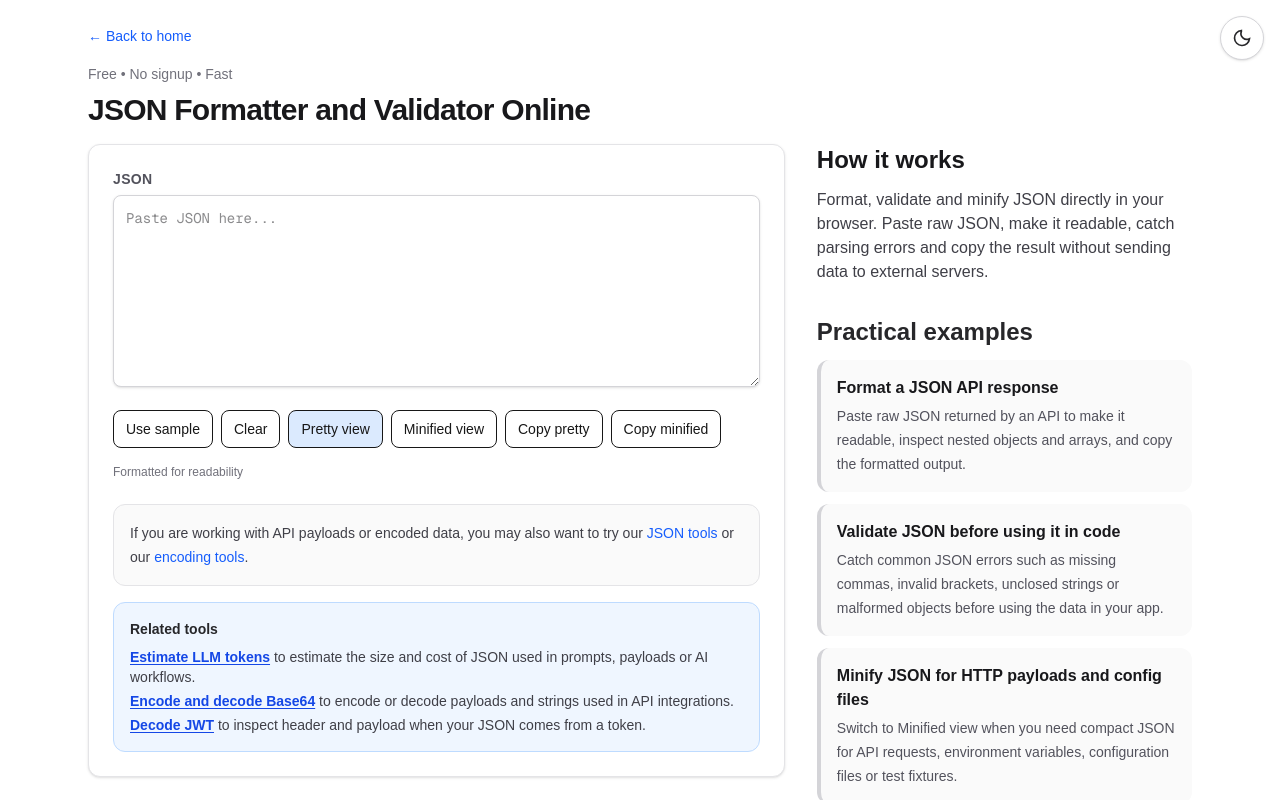
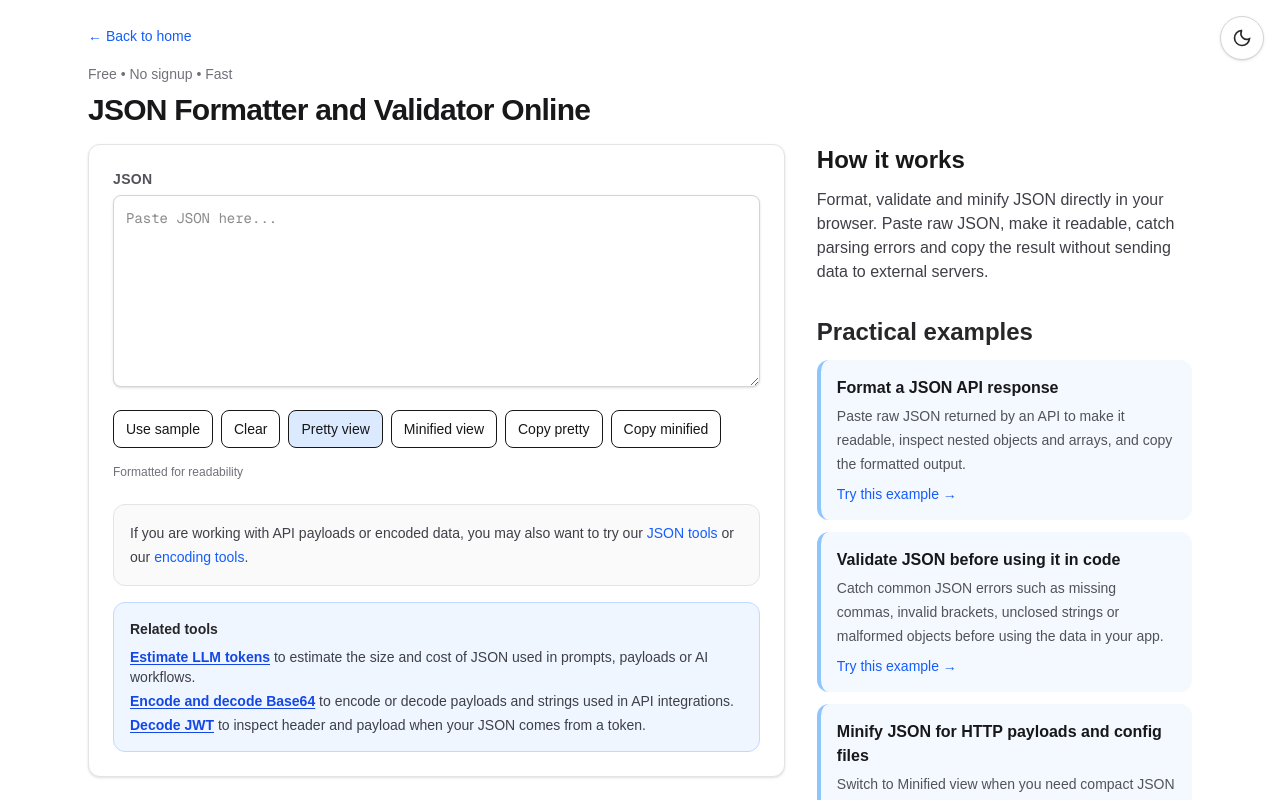
Before and after one commit to elpablo/calcolafacile, a Next.js app: page /en/json-formatter in a window 1280 px wide. Shown: the top 800 px of the page. Built offline with nearby package versions, Linux system fonts and the light colour scheme.

Commit message:
Add example handling and localization support to JsonFormatter component

```diff
--- a/src/components/tools/json/JsonFormatterCore.js
+++ b/src/components/tools/json/JsonFormatterCore.js
@@ -1,9 +1,11 @@
 "use client";
 
 import Link from "next/link";
+import { useSearchParams } from "next/navigation";
 import { useMemo, useState } from "react";
 import ToolLayout, { ResultBox } from "@/components/ToolLayout";
 import JsonCodeBlock from "@/components/tools/json/JsonCodeBlock";
+import { jsonFormatterExamples } from "@/data/toolExamples/jsonFormatterExamples";
 
 function formatJson(text) {
     try {
@@ -34,8 +36,27 @@ export default function JsonFormatterCore({ content }) {
         relatedLinks,
     } = content;
 
-    const [input, setInput] = useState("");
-    const [viewMode, setViewMode] = useState("pretty");
+    const searchParams = useSearchParams();
+
+    const [lastSearchParams, setLastSearchParams] = useState(searchParams);
+    const [input, setInput] = useState(() => {
+        const key = searchParams.get("example");
+        return key ? (jsonFormatterExamples[key]?.input ?? "") : "";
+    });
+    const [viewMode, setViewMode] = useState(() => {
+        const key = searchParams.get("example");
+        return key ? (jsonFormatterExamples[key]?.viewMode ?? "pretty") : "pretty";
+    });
+
+    if (lastSearchParams !== searchParams) {
+        setLastSearchParams(searchParams);
+        const exampleKey = searchParams.get("example");
+        const example = exampleKey ? jsonFormatterExamples[exampleKey] : null;
+        if (example) {
+            setInput(example.input);
+            setViewMode(example.viewMode ?? "pretty");
+        }
+    }
 
     const getMinified = (text) => {
         try {
@@ -104,13 +125,19 @@ export default function JsonFormatterCore({ content }) {
 
             <div className="mb-4 flex gap-2 flex-wrap">
                 <button
-                    onClick={() => setInput(sampleJson)}
+                    onClick={() => {
+                        setInput(sampleJson);
+                        setViewMode("pretty");
+                    }}
                     className="rounded-lg border px-3 py-2 text-sm hover:bg-zinc-100 dark:hover:bg-zinc-800"
                 >
                     {labels.useSample}
                 </button>
                 <button
-                    onClick={() => setInput("")}
+                    onClick={() => {
+                        setInput("");
+                        setViewMode("pretty");
+                    }}
                     className="rounded-lg border px-3 py-2 text-sm hover:bg-zinc-100 dark:hover:bg-zinc-800"
                 >
                     {labels.clear}
--- /dev/null
+++ b/src/data/toolExamples/jsonFormatterExamples.js
@@ -0,0 +1,14 @@
+export const jsonFormatterExamples = {
+    minifiedApi: {
+        input: `{"user":{"id":123,"name":"John Smith","roles":["admin","editor"]},"active":true}`,
+        viewMode: "pretty",
+    },
+    invalidJson: {
+        input: `{"name":"John", age:30}`,
+        viewMode: "pretty",
+    },
+    nestedConfig: {
+        input: `{"app":{"name":"Demo API","features":{"auth":true,"billing":false},"limits":{"requestsPerMinute":1000}}}`,
+        viewMode: "minified",
+    },
+};
--- a/src/locales/tools/jsonFormatter.en.js
+++ b/src/locales/tools/jsonFormatter.en.js
@@ -29,16 +29,19 @@ const jsonFormatterEn = {
             title: "Format a JSON API response",
             description:
                 "Paste raw JSON returned by an API to make it readable, inspect nested objects and arrays, and copy the formatted output.",
+            href: "/en/json-formatter?example=minifiedApi",
         },
         {
             title: "Validate JSON before using it in code",
             description:
                 "Catch common JSON errors such as missing commas, invalid brackets, unclosed strings or malformed objects before using the data in your app.",
+            href: "/en/json-formatter?example=invalidJson",
         },
         {
             title: "Minify JSON for HTTP payloads and config files",
             description:
                 "Switch to Minified view when you need compact JSON for API requests, environment variables, configuration files or test fixtures.",
+            href: "/en/json-formatter?example=nestedConfig",
         },
     ],
     faq: (
--- a/src/locales/tools/jsonFormatter.it.js
+++ b/src/locales/tools/jsonFormatter.it.js
@@ -29,16 +29,19 @@ const jsonFormatterIt = {
             title: "Formatta una risposta API in JSON",
             description:
                 "Incolla JSON grezzo restituito da un'API per renderlo leggibile, ispezionare oggetti e array annidati e copiare l'output formattato.",
+            href: "/it/json-formatter?example=minifiedApi",
         },
         {
             title: "Valida JSON prima di usarlo nel codice",
             description:
                 "Rileva errori comuni nel JSON, come virgole mancanti, parentesi non valide, stringhe non chiuse o oggetti malformati prima di utilizzare i dati nella tua app.",
+            href: "/it/json-formatter?example=invalidJson",
         },
         {
             title: "Minimizza JSON per payload HTTP e file di configurazione",
             description:
                 "Passa alla visualizzazione Minified quando hai bisogno di JSON compatto per richieste API, variabili d'ambiente, file di configurazione o fixture di test.",
+            href: "/it/json-formatter?example=nestedConfig",
         },
     ],
     faq: (
```
